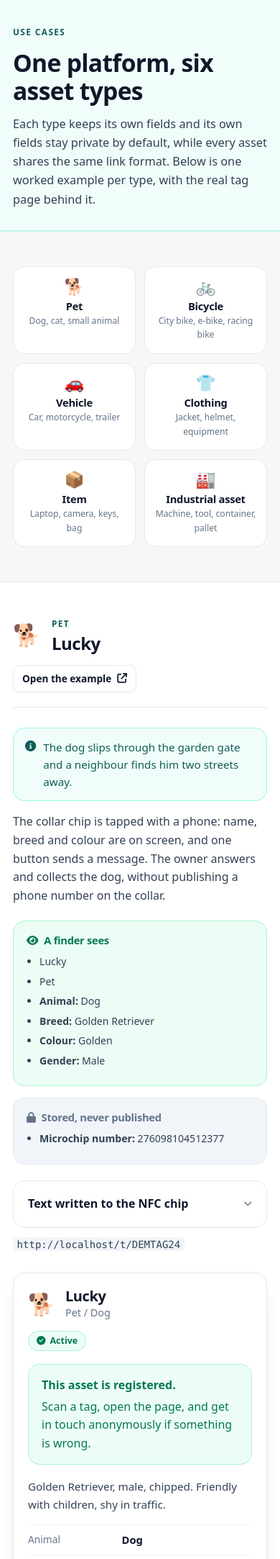
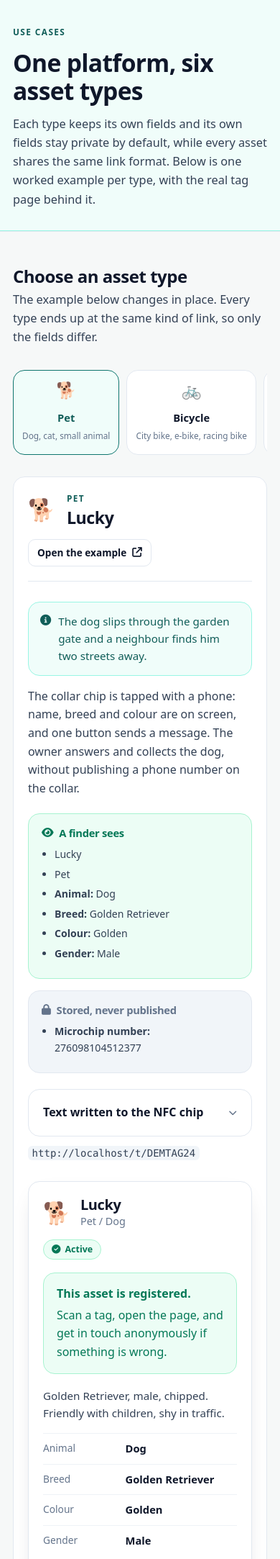
Before and after one commit to albertlisage-ux/NFC, a PHP site: page /use-cases in a window 390 px wide. Shown: the part 74-2240 px from the top of the page at 72% size. Run offline with PHP 8.4, Linux system fonts and the light colour scheme.

Commit message:
Show one asset type at a time on the use cases page
Clicking a type used to scroll past all six examples. The tiles are now a
tab list and picking one swaps the panel in place.

- Switching is driven by the URL fragment, so /use-cases#type-item still
  opens the Item example, deep links and the back button behave the same
  way, and the page works with JavaScript disabled.
- Keyboard support (arrow keys, Home/End) and ARIA state are added by the
  small script; visibility itself is pure CSS.
- Asset previews inside panels use h4 so the page keeps a single h1.
- Fixes found while verifying: tab links were built from the numeric type
  id instead of the key, and a long URL inside an NFC sample block widened
  the mobile layout. Asset URLs are now versioned (?v=filemtime) because
  the CDN in front of the site was still serving an old stylesheet.
- The industrial example no longer uses an email address as its private
  demo value, since Cloudflare rewrites those in the page.

```diff
--- a/assets/css/portal.css
+++ b/assets/css/portal.css
@@ -386,9 +386,16 @@ code, kbd, samp {
 .layer-card p { margin-bottom: 10px; font-size: .92rem; }
 .nfc-sample {
   font-family: var(--font-mono); font-size: .8rem; line-height: 1.5; white-space: pre-wrap;
+  /* A URL is one long token; without this it widens the whole grid on phones. */
+  overflow-wrap: anywhere;
+  word-break: break-word;
   background: var(--surface); border: 1px solid var(--line); border-radius: var(--r-control);
   padding: 12px; margin: 0; color: var(--ink-soft);
 }
+
+/* Containers that hold a sample payload must be allowed to shrink. */
+.layer-columns > *, .step-list li > div, .example-copy, .example-preview { min-width: 0; }
+.layer-card, .tag-facts dd, .detail-list dd, .example-list li { overflow-wrap: anywhere; }
 
 .qr-preview-lg { width: 100%; max-width: 260px; height: auto; aspect-ratio: 1; margin-bottom: 10px; }
 
@@ -417,19 +424,64 @@ code, kbd, samp {
 
 /* --------------------------------------------------------- use cases --- */
 
-.type-grid-compact { grid-template-columns: repeat(6, 1fr); gap: 12px; }
-.type-tile-link { padding: 16px 14px; text-align: center; color: inherit; }
-.type-tile-link:hover { text-decoration: none; }
-.type-tile-link .type-tile-mark { font-size: 1.4rem; margin-bottom: 8px; }
-.type-tile-link h2 { font-size: .92rem; margin-bottom: 2px; }
-.type-tile-link p { font-size: .76rem; }
+.section-tabs .tab-heading { margin-bottom: 6px; }
+
+.type-tabs { margin-top: 26px; }
+
+.type-tablist { display: grid; grid-template-columns: repeat(6, 1fr); gap: 12px; }
+.type-tab {
+  display: flex; flex-direction: column; align-items: center; gap: 4px;
+  padding: 16px 12px; text-align: center; color: inherit;
+  background: var(--surface); border: 1px solid var(--line); border-radius: var(--r-card);
+  transition: border-color .15s ease, background-color .15s ease, transform .12s ease;
+}
+.type-tab:hover { text-decoration: none; border-color: var(--accent-line); transform: translateY(-2px); }
+.type-tab .type-tile-mark { font-size: 1.4rem; line-height: 1; }
+.type-tab-label { font-weight: 640; font-size: .92rem; }
+.type-tab-hint { font-size: .74rem; color: var(--muted); }
+
+/* The selected tab is the one whose panel is targeted, or the first one when
+   the page was opened without a fragment. */
+.type-tabs:not(:has(.type-panel:target)) .type-tab[href="#type-pet"],
+.type-tabs:has(#type-pet:target) .type-tab[href="#type-pet"],
+.type-tabs:has(#type-bicycle:target) .type-tab[href="#type-bicycle"],
+.type-tabs:has(#type-vehicle:target) .type-tab[href="#type-vehicle"],
+.type-tabs:has(#type-clothing:target) .type-tab[href="#type-clothing"],
+.type-tabs:has(#type-item:target) .type-tab[href="#type-item"],
+.type-tabs:has(#type-industrial:target) .type-tab[href="#type-industrial"] {
+  border-color: var(--accent);
+  background: var(--accent-tint);
+  color: var(--accent-dark);
+  transform: none;
+}
+
+.type-panels { margin-top: 22px; }
+
+/* One panel at a time. Without :has() support the first panel stays visible
+   and a targeted panel is added, which degrades to the previous behaviour. */
+.type-panel { display: none; }
+.type-panel:first-of-type { display: block; }
+.type-panel:target { display: block; }
+.type-tabs:has(.type-panel:target) .type-panel:first-of-type:not(:target) { display: none; }
+
+.type-panel {
+  background: var(--surface);
+  border: 1px solid var(--line);
+  border-radius: var(--r-card);
+  padding: 30px;
+  scroll-margin-top: 96px;
+}
+.type-panel:target { border-color: var(--accent-line); }
+.type-panel:focus-visible { outline: 2px solid var(--accent); outline-offset: 3px; }
+
+.tabs-fallback { font-size: .82rem; color: var(--muted); margin: 16px 0 0; }
 
 .example-section { background: var(--surface); }
 .example-head {
   display: grid; grid-template-columns: auto 1fr auto; gap: 16px; align-items: center;
   padding-bottom: 20px; border-bottom: 1px solid var(--line); margin-bottom: 28px;
 }
-.example-head h2 { margin: 0; font-size: 1.5rem; }
+.example-head h3 { margin: 0; font-size: 1.45rem; }
 .example-head .eyebrow { margin-bottom: 4px; }
 
 .example-grid { display: grid; grid-template-columns: 1fr 380px; gap: 44px; align-items: start; }
@@ -444,13 +496,13 @@ code, kbd, samp {
 
 .example-lists { display: grid; grid-template-columns: 1fr 1fr; gap: 16px; margin: 22px 0; }
 .example-list { border: 1px solid var(--line); border-radius: var(--r-card); padding: 18px; }
-.example-list h3 { display: flex; align-items: center; gap: 8px; font-size: .92rem; margin-bottom: 10px; }
+.example-list h4 { display: flex; align-items: center; gap: 8px; font-size: .92rem; margin: 0 0 10px; }
 .example-list ul { margin: 0; padding-left: 18px; }
 .example-list li { font-size: .88rem; color: var(--ink-soft); margin-bottom: 5px; }
 .example-list-public { background: var(--ok-tint); border-color: #a7f3d0; }
-.example-list-public h3 { color: var(--ok); }
+.example-list-public h4 { color: var(--ok); }
 .example-list-private { background: var(--muted-tint); }
-.example-list-private h3 { color: var(--muted); }
+.example-list-private h4 { color: var(--muted); }
 .example-url { font-size: .82rem; margin: 12px 0 0; }
 
 /* -------------------------------------------------------------- tables --- */
@@ -653,7 +705,7 @@ textarea { min-height: 130px; resize: vertical; }
   .split-grid { grid-template-columns: 1fr; gap: 28px; }
   .example-grid { grid-template-columns: 1fr; gap: 28px; }
   .example-preview { position: static; }
-  .type-grid-compact { grid-template-columns: repeat(3, 1fr); }
+  .type-tablist { grid-template-columns: repeat(3, 1fr); }
   .nav-links { display: none; }
 }
 
@@ -676,7 +728,13 @@ textarea { min-height: 130px; resize: vertical; }
   .section { padding: 48px 0; }
   .page-hero { padding: 36px 0 30px; }
   .type-grid, .privacy-columns, .meta-grid, .type-select { grid-template-columns: 1fr; }
-  .type-grid-compact { grid-template-columns: repeat(2, 1fr); }
+  /* A swipeable strip keeps six types from pushing the example off screen. */
+  .type-tablist {
+    display: flex; gap: 10px; overflow-x: auto; padding-bottom: 8px;
+    scroll-snap-type: x proximity; -webkit-overflow-scrolling: touch;
+  }
+  .type-tab { flex: 0 0 auto; min-width: 132px; scroll-snap-align: start; }
+  .type-panel { padding: 20px; }
   .example-head { grid-template-columns: auto 1fr; }
   .example-head .btn { grid-column: 1 / -1; justify-self: start; }
   /* Stack the phone preview and the QR code instead of placing them in a row. */
--- a/includes/catalog.php
+++ b/includes/catalog.php
@@ -119,7 +119,7 @@ if (!function_exists('dat_demo_catalog')) {
                     'machine_id' => 'M-2021-0147',
                     'serial' => 'SN-4471-88',
                     'location' => t('case.industrial.location', 'Bay 3, plant 2'),
-                    'service_contact' => 'service@example.com',
+                    'service_contact' => t('case.industrial.service', 'Service desk, extension 240'),
                 ],
             ],
         ];
--- a/includes/lang/de.php
+++ b/includes/lang/de.php
@@ -310,6 +310,10 @@ return [
     'cases.h1' => 'Eine Plattform, sechs Objekttypen',
     'cases.lead' => 'Jeder Typ hat eigene Felder, und diese Felder sind standardmäßig privat. Alle Objekte teilen dasselbe Linkformat. Unten steht je ein ausgearbeitetes Beispiel pro Typ, mit der echten Tag-Seite dahinter.',
     'cases.open_example' => 'Beispiel öffnen',
+    'cases.pick' => 'Objekttyp wählen',
+    'cases.pick_hint' => 'Das Beispiel unten wechselt an Ort und Stelle. Jeder Typ endet bei derselben Art von Link, nur die Felder unterscheiden sich.',
+    'cases.tablist_label' => 'Objekttypen',
+    'cases.fallback' => 'Alle sechs Beispiele liegen auf dieser Seite, jeweils eines pro Ansicht. Oben einen anderen Typ wählen, um zu wechseln.',
     'cases.public_list' => 'Das sieht ein Finder',
     'cases.private_list' => 'Gespeichert, nie veröffentlicht',
     'cases.no_private' => 'Dieser Typ hat keine privaten Felder, nur Ihre Kontodaten.',
@@ -352,6 +356,7 @@ return [
     'case.item.helps' => 'Das Personal scannt den Tag, sieht um welche Tasche es geht und schreibt eine Nachricht. Kaufdatum und Seriennummer sind für den Eigentümer gespeichert, aber nie veröffentlicht, die Beschreibung taugt also nicht für ein gefälschtes Inserat.',
     'case.industrial.description' => 'Mobile Hydraulikaggregat, das zwischen Standorten wandert. Das Wartungsintervall ist auf dem Typenschild eingeprägt.',
     'case.industrial.category' => 'Hydraulikaggregat',
+    'case.industrial.service' => 'Servicestelle, Durchwahl 240',
     'case.industrial.location' => 'Halle 3, Werk 2',
     'case.industrial.situation' => 'Ein mobiles Aggregat steht beim Kunden und niemand erreicht den Techniker, der das Wartungsintervall kennt.',
     'case.industrial.helps' => 'Das Schild wird gescannt: Hersteller, Modell und Kategorie sind sichtbar, der Service erhält die Nachricht mit den Einsatzdaten. Maschinen-ID, Seriennummer, Standort und Servicekontakt bleiben privat, das Schild kann also gut sichtbar in der Halle bleiben.',
--- a/includes/lang/en.php
+++ b/includes/lang/en.php
@@ -311,6 +311,10 @@ return [
     'cases.h1' => 'One platform, six asset types',
     'cases.lead' => 'Each type keeps its own fields and its own fields stay private by default, while every asset shares the same link format. Below is one worked example per type, with the real tag page behind it.',
     'cases.open_example' => 'Open the example',
+    'cases.pick' => 'Choose an asset type',
+    'cases.pick_hint' => 'The example below changes in place. Every type ends up at the same kind of link, so only the fields differ.',
+    'cases.tablist_label' => 'Asset types',
+    'cases.fallback' => 'All six examples are on this page, one panel at a time. Pick another type above to switch.',
     'cases.public_list' => 'A finder sees',
     'cases.private_list' => 'Stored, never published',
     'cases.no_private' => 'This type has no private fields, only your account data.',
@@ -353,6 +357,7 @@ return [
     'case.item.helps' => 'Staff scan the tag, see what the bag is and write one message. The purchase date and serial number are stored for the owner but never published, so the description cannot be reused for a fake classified ad.',
     'case.industrial.description' => 'Mobile power unit that travels between sites. The maintenance interval is stamped on the plate.',
     'case.industrial.category' => 'Power unit',
+    'case.industrial.service' => 'Service desk, extension 240',
     'case.industrial.location' => 'Bay 3, plant 2',
     'case.industrial.situation' => 'A mobile power unit is at a customer site and nobody can reach the fitter who knows the maintenance interval.',
     'case.industrial.helps' => 'The plate is scanned: manufacturer, model and category are visible, and the service desk receives the message with the site details. Machine ID, serial number, location and service contact stay private, so the plate can be left readable on the shop floor.',
--- a/includes/view.php
+++ b/includes/view.php
@@ -17,7 +17,14 @@ require_once __DIR__ . '/assets.php';
 if (!function_exists('dat_asset_url')) {
     function dat_asset_url($path = '')
     {
-        return dat_url('assets/' . ltrim((string) $path, '/'));
+        $relative = ltrim((string) $path, '/');
+
+        // Cache busting: browsers and the CDN in front of this site cache
+        // static files for hours, so a changed file has to get a new URL.
+        $file = DAT_APP_ROOT . '/assets/' . $relative;
+        $version = is_file($file) ? (string) filemtime($file) : DAT_VERSION;
+
+        return dat_url('assets/' . $relative) . '?v=' . $version;
     }
 }
 
@@ -138,7 +145,7 @@ if (!function_exists('dat_tag_card')) {
         $foundUrl = $options['found_url'] ?? null;
         // The tag page owns the h1; previews embedded in another page use h2.
         $headingLevel = (int) ($options['heading_level'] ?? 1);
-        $headingTag = in_array($headingLevel, [1, 2, 3], true) ? 'h' . $headingLevel : 'h1';
+        $headingTag = in_array($headingLevel, [1, 2, 3, 4, 5, 6], true) ? 'h' . $headingLevel : 'h1';
         ?>
         <article class="tag-card<?= $compact ? ' tag-card-compact' : '' ?>">
             <header class="tag-card-head">
@@ -344,7 +351,8 @@ if (!function_exists('dat_page_end')) {
         </div>
     </footer>
 <?php endif; ?>
-    <script src="<?= e(dat_asset_url('js/portal.js')) ?>" defer></script>
+    <!-- data-cfasync keeps Cloudflare's script rewriting away from this file. -->
+    <script data-cfasync="false" src="<?= e(dat_asset_url('js/portal.js')) ?>" defer></script>
 </body>
 </html>
         <?php
--- a/use-cases.php
+++ b/use-cases.php
@@ -2,10 +2,14 @@
 /**
  * Use cases: "One platform, six asset types" with a worked example per type.
  *
+ * The six examples are tabs inside this page: picking a type swaps the panel
+ * below instead of stacking all six into one long scroll. The switching is
+ * driven by the URL fragment, so /use-cases#type-item keeps working, deep links
+ * and the browser back button behave, and no JavaScript is required.
+ *
  * Every block is generated from includes/catalog.php, links to the real tag
  * page seeded for that entry, and derives the public/private lists from the
- * same field definitions the portal uses when rendering. Nothing here is a
- * mockup.
+ * same field definitions the portal uses when rendering.
  */
 
 if (!defined('LINKTEC_SECURE')) {
@@ -50,6 +54,8 @@ $stories = [
 ];
 
 $types = dat_asset_types();
+$catalog = dat_demo_catalog();
+$firstKey = array_key_first($types) !== null ? $types[array_key_first($types)]['key'] : 'pet';
 
 dat_page_start([
     'title' => t('cases.title', 'Use cases') . ' | ' . PORTAL_NAME,
@@ -63,25 +69,35 @@ dat_page_start([
         <div class="shell">
             <p class="eyebrow"><?= e(t('cases.eyebrow', 'Use cases')) ?></p>
             <h1><?= e(t('cases.h1', 'One platform, six asset types')) ?></h1>
-            <p class="section-lead"><?= e(t('cases.lead', 'Each type keeps its own fields and its own fields stay private by default, while every asset shares the same link format. Below is one worked example per type, with the real tag page behind it.')) ?></p>
+            <p class="section-lead"><?= e(t('cases.lead', 'Each type keeps its own fields and its own fields stay private by default, while every asset shares the same link format. Pick a type to see its worked example and the real tag page behind it.')) ?></p>
         </div>
     </section>
 
-    <section class="section section-types-summary">
+    <section class="section section-tabs">
         <div class="shell">
-            <div class="type-grid type-grid-compact">
+            <h2 class="tab-heading"><?= e(t('cases.pick', 'Choose an asset type')) ?></h2>
+            <p class="section-lead"><?= e(t('cases.pick_hint', 'The example below changes in place. Every type ends up at the same kind of link, so only the fields differ.')) ?></p>
+
+            <div class="type-tabs" data-tabs>
+                <nav class="type-tablist" role="tablist" aria-label="<?= e(t('cases.tablist_label', 'Asset types')) ?>">
                     <?php foreach ($types as $type): ?>
-                    <a class="type-tile type-tile-link" href="#type-<?= e($type['key']) ?>">
+                        <?php $isFirst = $type['key'] === $firstKey; ?>
+                        <a class="type-tile type-tab"
+                           href="#type-<?= e($type['key']) ?>"
+                           id="tab-type-<?= e($type['key']) ?>"
+                           role="tab"
+                           aria-controls="type-<?= e($type['key']) ?>"
+                           aria-selected="<?= $isFirst ? 'true' : 'false' ?>"
+                           tabindex="<?= $isFirst ? '0' : '-1' ?>">
                             <span class="type-tile-mark" aria-hidden="true"><?= e($type['emoji']) ?></span>
-                        <h2><?= e($type['label']) ?></h2>
-                        <p><?= e(t('type.' . $type['key'] . '.example', $type['label'])) ?></p>
+                            <span class="type-tab-label"><?= e($type['label']) ?></span>
+                            <span class="type-tab-hint"><?= e(t('type.' . $type['key'] . '.example', $type['label'])) ?></span>
                         </a>
                     <?php endforeach; ?>
-            </div>
-        </div>
-    </section>
+                </nav>
 
-    <?php foreach (dat_demo_catalog() as $entry): ?>
+                <div class="type-panels">
+                    <?php foreach ($catalog as $entry): ?>
                         <?php
                         $type = $entry['type'];
                         $typeMeta = dat_asset_type_meta($type);
@@ -91,13 +107,16 @@ dat_page_start([
                         $tagUrl = dat_tag_url($entry['public_id']);
                         $payload = dat_nfc_payload(dat_demo_asset_row($entry), $tagUrl);
                         ?>
-        <section class="section example-section" id="type-<?= e($entry['key']) ?>">
-            <div class="shell">
+                        <article class="type-panel"
+                                 id="type-<?= e($entry['key']) ?>"
+                                 role="tabpanel"
+                                 aria-labelledby="tab-type-<?= e($entry['key']) ?>"
+                                 tabindex="0">
                             <header class="example-head">
                                 <span class="tag-type-mark" aria-hidden="true"><?= e($typeMeta['emoji']) ?></span>
                                 <div>
                                     <p class="eyebrow"><?= e($typeMeta['label']) ?></p>
-                        <h2><?= e($entry['name']) ?></h2>
+                                    <h3><?= e($entry['name']) ?></h3>
                                 </div>
                                 <a class="btn btn-ghost btn-sm" href="<?= e($tagUrl) ?>" target="_blank" rel="noopener">
                                     <?= e(t('cases.open_example', 'Open the example')) ?>
@@ -115,7 +134,7 @@ dat_page_start([
 
                                     <div class="example-lists">
                                         <div class="example-list example-list-public">
-                                <h3><i class="fa-solid fa-eye" aria-hidden="true"></i><?= e(t('cases.public_list', 'A finder sees')) ?></h3>
+                                            <h4><i class="fa-solid fa-eye" aria-hidden="true"></i><?= e(t('cases.public_list', 'A finder sees')) ?></h4>
                                             <ul>
                                                 <li><?= e($entry['name']) ?></li>
                                                 <li><?= e($typeMeta['label']) ?></li>
@@ -125,7 +144,7 @@ dat_page_start([
                                             </ul>
                                         </div>
                                         <div class="example-list example-list-private">
-                                <h3><i class="fa-solid fa-lock" aria-hidden="true"></i><?= e(t('cases.private_list', 'Stored, never published')) ?></h3>
+                                            <h4><i class="fa-solid fa-lock" aria-hidden="true"></i><?= e(t('cases.private_list', 'Stored, never published')) ?></h4>
                                             <?php if ($split['private']): ?>
                                                 <ul>
                                                     <?php foreach ($split['private'] as $label => $value): ?>
@@ -151,15 +170,20 @@ dat_page_start([
 
                                 <div class="example-preview">
                                     <div class="tag-card-frame">
-                            <?php dat_tag_card($publicAsset, [], ['compact' => true, 'heading_level' => 3]); ?>
+                                        <?php dat_tag_card($publicAsset, [], ['compact' => true, 'heading_level' => 4]); ?>
                                     </div>
                                 </div>
                             </div>
+                        </article>
+                    <?php endforeach; ?>
+                </div>
+            </div>
+
+            <p class="tabs-fallback"><?= e(t('cases.fallback', 'All six examples are on this page, one panel at a time. Pick another type above to switch.')) ?></p>
         </div>
     </section>
-    <?php endforeach; ?>
 
-    <section class="section">
+    <section class="section section-split">
         <div class="shell">
             <h2><?= e(t('cases.shared_title', 'What all six have in common')) ?></h2>
             <div class="split-grid">
@@ -206,7 +230,7 @@ dat_page_start([
                 <p><?= e(t('cases.cta_body', 'Create an account and add the one that worries you most.')) ?></p>
             </div>
             <div class="cta-band-actions">
-                <a class="btn btn-primary btn-lg" href="<?= e(dat_url('account/register.php')) ?>"><?= e(t('nav.register', 'Create account')) ?></a>
+                <a class="btn btn-primary btn-lg" href="<?= e(dat_url('start')) ?>"><?= e(t('start.title', 'Start with one tag')) ?></a>
                 <a class="btn btn-outline-light btn-lg" href="<?= e(dat_url('how-it-works')) ?>"><?= e(t('nav.how', 'How it works')) ?></a>
             </div>
         </div>
```
Also changed, not shown: assets/js/portal.js (+82 -0 lines), scripts/ui-check.mjs (+126 -4 lines). Lines whose indentation alone changed are shown as unchanged.
